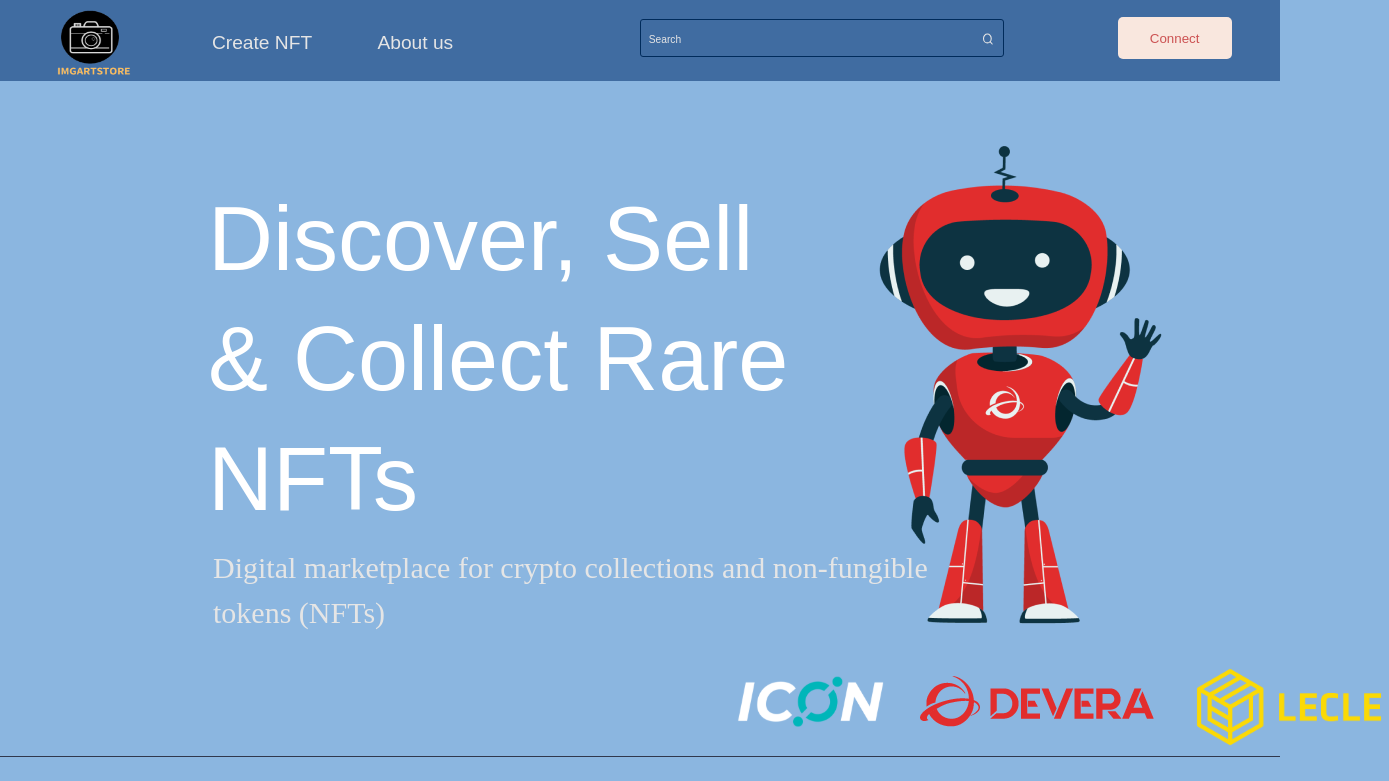
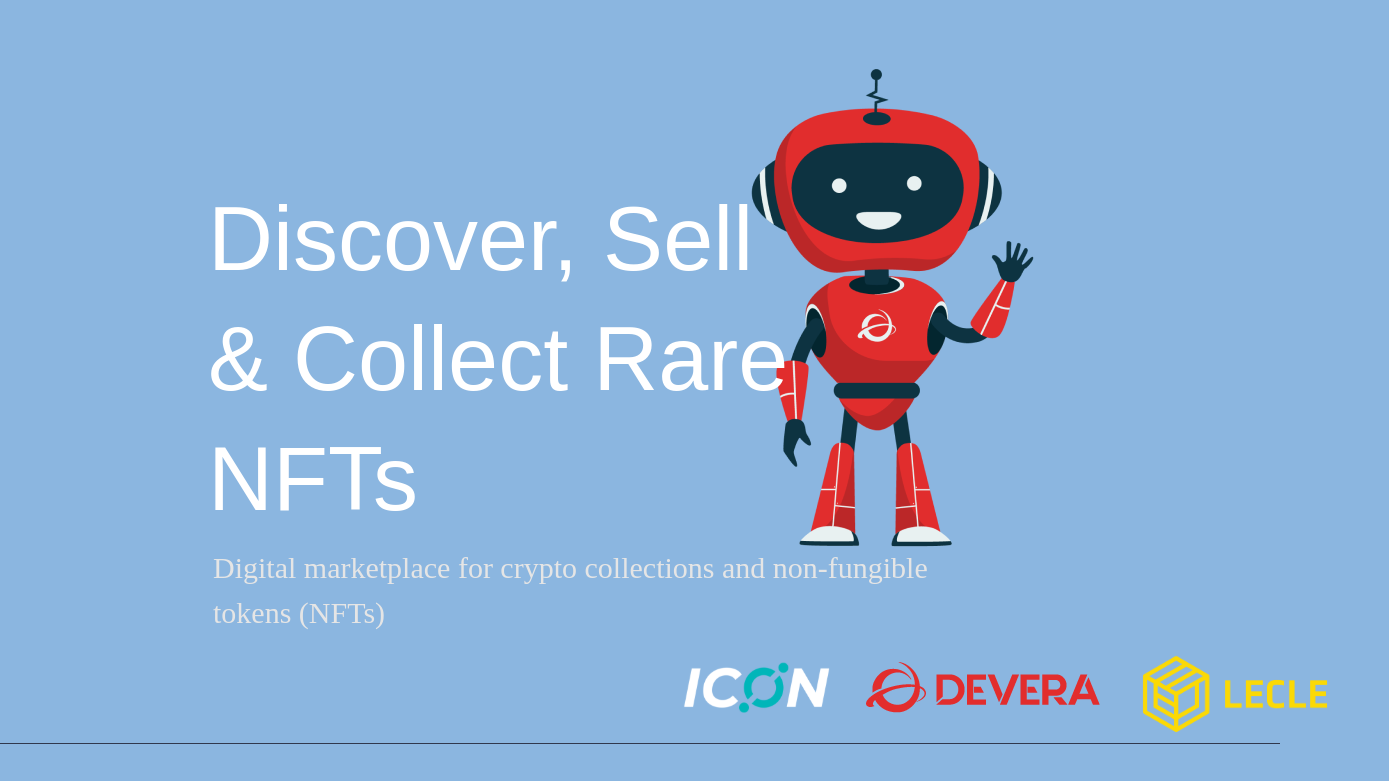
Before and after one commit to PhuongLe222/IMGART, a React (Create React App) app in the folder imgart/: page / in a window 1280 px wide. Shown: the top 781 px of the page, 1389 px wide, since content can reach past the window. Built offline with nearby package versions, Linux system fonts and the light colour scheme.

Commit message:
doing load page

```diff
--- a/imgart/src/App.js
+++ b/imgart/src/App.js
@@ -1,12 +1,15 @@
 import './App.css';
 
 import HomePage from './containers/HomePage';
+
 import {Route, Routes} from 'react-router-dom';
 
 function App() {
   return (
     <Routes>
       <Route path='/' element={<HomePage></HomePage>}></Route>
+      <Route path='/product-detail' ></Route>
+      <Route path='/create-NFT' ></Route>
     </Routes>
 
   );
--- a/imgart/src/components/Header/Header.jsx
+++ b/imgart/src/components/Header/Header.jsx
@@ -1,5 +1,6 @@
 import styled from "styled-components/macro";
 import { Button } from "../Button";
+import { Link } from "react-router-dom";
 
 const HeaderStyle = styled.div`
   header {
@@ -62,6 +63,9 @@ const HeaderStyle = styled.div`
     color: #e5e5e5;
     font-size: 0.8vw;
   }
+  a {
+    text-decoration: none;
+  }
 `;
 
 export const Header = () => {
@@ -70,7 +74,9 @@ export const Header = () => {
       <header className="main-header">
         <img className="header-logo" src="Logo.png" alt="Logo store"></img>
         <ul className="header-list">
-          <li className="header-list-item">Create NFT</li>
+          <Link to="/create-NFT">
+            <li className="header-list-item">Create NFT</li>
+          </Link>
           <li className="header-list-item">About us </li>
         </ul>
         <input className="search-input" placeholder="Search"></input>
--- a/imgart/src/components/Intro/Intro.jsx
+++ /dev/null
@@ -1,101 +0,0 @@
-import styled from "styled-components/macro";
-
-const IntroStyle = styled.div`
-  .contain-left,
-  .contain-right {
-  }
-
-  .contain-left {
-    float: left;
-    width: 50%;
-    margin-top: 10%;
-  }
-
-  .contain-right {
-    float: right;
-    width: 40%;
-    margin-top: 10%;
-  }
-  @media only screen and (max-width: 768px) {
-    .contain-left,
-    .contain-right {
-      float: none;
-      width: 100%;
-    }
-  }
-  .contain-title-left {
-    position: absolute;
-    width: 600px;
-    height: 329px;
-    left: 208px;
-    top: 179px;
-
-    font-family: "Space Grotesk", sans-serif;
-    font-style: normal;
-    font-weight: 400;
-    font-size: 90px;
-    line-height: 120px;
-    color: white;
-  }
-
-  .contain-des-left {
-    position: absolute;
-    width: 720px;
-    height: 90px;
-    left: 213px;
-    top: 545px;
-
-    font-family: "Poppins";
-    font-style: normal;
-    font-weight: 400;
-    font-size: 30px;
-    line-height: 45px;
-    color: #e5e5e5;
-  }
-
-  img,
-  picture,
-  video,
-  canvas,
-  svg {
-    display: block;
-    max-width: 1000%;
-  }
-
-  .logo-group {
-    width: 1005px;
-    display: flex;
-    justify-content: flex-end;
-    align-items: center;
-    gap: 35px;
-    margin-left: 30%;
-    margin-top: 60px;
-    margin-bottom: -5px;
-  }
-`;
-
-export const Intro = () => {
-  return (
-    <IntroStyle>
-      <div>
-        <div className="contain-left">
-          <div className="contain-title-left">
-            Discover, Sell & Collect Rare NFTs
-          </div>
-          <div className="contain-des-left">
-            Digital marketplace for crypto collections and non-fungible tokens
-            (NFTs)
-          </div>
-        </div>
-        <div className="contain-right">
-          <img src="devera.png" alt="Logo of introduction"></img>
-        </div>
-      </div>
-      <div className="logo-group">
-        <img src="icon.svg" alt="Logo of Icon"></img>
-        <img src="devera-logo.png" alt="Logo of Devera"></img>
-        <img height="120" src="lecle.png" alt="Logo of Lecle"></img>
-      </div>
-    </IntroStyle>
-  );
-};
--- a/imgart/src/components/Intro/index.js
+++ /dev/null
@@ -1,3 +0,0 @@
-import { Intro } from './Intro';
-
-export { Intro };
--- a/imgart/src/components/NFT/NFT.jsx
+++ b/imgart/src/components/NFT/NFT.jsx
@@ -1,5 +1,7 @@
 import styled from "styled-components/macro";
 import "./NFT.css";
+import { Link } from "react-router-dom";
+
 const StyledP = styled.p`
   color: #ffffff;
   font-family: DM Mono;
@@ -21,8 +23,10 @@ const P = ({ children, FSize, PLeft, Display, Valign }) => {
     </StyledP>
   );
 };
-export const NFT = ({ src, name, avt, author, price }) => {
+export const NFT = ({ src, name, avt, author, price, link }) => {
+  console.log(link);
   return (
+    <Link to={link ? link : ""}>
       <div className="NFT">
         <img className="NFT-image" src={src} alt="NFT"></img>
         <img class="avatar" src={avt} alt="avatar"></img>
@@ -43,5 +47,6 @@ export const NFT = ({ src, name, avt, author, price }) => {
           </span>
         </span>
       </div>
+    </Link>
   );
 };
--- a/imgart/src/containers/HomePage/HomePage.css
+++ b/imgart/src/containers/HomePage/HomePage.css
@@ -1,4 +1,59 @@
 
+.content-container {
+  display: flex;
+}
+.contain-info {
+  float: left;
+  width: 50%;
+  margin-top: 10%;
+}
+
+.contain-title {
+  position: absolute;
+  width: 600px;
+  height: 329px;
+  left: 208px;
+  top: 179px;
+
+  font-family: "Space Grotesk", sans-serif;
+  font-style: normal;
+  font-weight: 400;
+  font-size: 90px;
+  line-height: 120px;
+  color: white;
+}
+
+.contain-des {
+  position: absolute;
+  width: 720px;
+  height: 90px;
+  left: 213px;
+  top: 545px;
+
+  font-family: "Poppins";
+  font-style: normal;
+  font-weight: 400;
+  font-size: 30px;
+  line-height: 45px;
+  color: #e5e5e5;
+}
+.contain-image {
+  float: right;
+  width: 50%;
+  margin-top: 10%;
+  margin-left: 18%;
+}
+
+.logo-group {
+  width: 1005px;
+  display: flex;
+  justify-content: flex-end;
+  align-items: center;
+  gap: 35px;
+  margin-left: 30%;
+  margin-top: 60px;
+  margin-bottom: -5px;
+}
 .content-container-1 {
     width: 100%;
     display: flex;
--- a/imgart/src/containers/HomePage/HomePage.jsx
+++ b/imgart/src/containers/HomePage/HomePage.jsx
@@ -1,17 +1,39 @@
 import React from "react";
-
+import styled from "styled-components";
 import "./HomePage.css";
-import { Header } from "../../components/Header";
-import { Intro } from "../../components/Intro/Intro";
-import { Footer } from "../../components/Footer";
 import { Button } from "../../components/Button";
 import { NFT } from "../../components/NFT/NFT";
+import { Link } from "react-router-dom";
+
+const HomePageStyle = styled.div`
+  display: flex;
+  justify-content: center;
+  align-items: center;
+  flex-direction: column;
+`;
 
 export const HomePage = () => {
   return (
-    <div>
-      <Header></Header>
-      <Intro></Intro>
+    <HomePageStyle>
+      <div className="content-container">
+        <div className="contain-info">
+          <div className="contain-title">
+            Discover, Sell & Collect Rare NFTs
+          </div>
+          <div className="contain-des">
+            Digital marketplace for crypto collections and non-fungible tokens
+            (NFTs)
+          </div>
+        </div>
+        <div className="contain-image">
+          <img src="devera.png" alt="Logo of introduction"></img>
+        </div>
+      </div>
+      <div className="logo-group">
+        <img src="icon.svg" alt="Logo of Icon"></img>
+        <img src="devera-logo.png" alt="Logo of Devera"></img>
+        <img height="120" src="lecle.png" alt="Logo of Lecle"></img>
+      </div>
       <div className="content-container-1">
         <div className="content-title">SUPER HOT</div>
         <div className="select-btn-list">
@@ -38,8 +60,10 @@ export const HomePage = () => {
           </Button>
         </div>
       </div>
+
       <div className="NFT-group">
         <NFT
+          link={"product-detail"}
           src={"NFT1.png"}
           name={"Doodle"}
           avt={"avt.png"}
@@ -47,6 +71,7 @@ export const HomePage = () => {
           price={"8.0"}
         ></NFT>
         <NFT
+          link={"product-detail"}
           src={"NFT2.png"}
           name={"Small Bro"}
           avt={"avt.png"}
@@ -54,6 +79,7 @@ export const HomePage = () => {
           price={"0.049"}
         ></NFT>
         <NFT
+          link={"product-detail"}
           src={"image.png"}
           name={"Crazy Apes"}
           avt={"avt.png"}
@@ -61,6 +87,7 @@ export const HomePage = () => {
           price={"3.90"}
         ></NFT>
         <NFT
+          link={"product-detail"}
           src={"image.png"}
           name={"Crazy Apes"}
           avt={"avt.png"}
@@ -68,6 +95,7 @@ export const HomePage = () => {
           price={"3.90"}
         ></NFT>
         <NFT
+          link={"product-detail"}
           src={"image.png"}
           name={"Crazy Apes"}
           avt={"avt.png"}
@@ -75,6 +103,7 @@ export const HomePage = () => {
           price={"3.90"}
         ></NFT>
         <NFT
+          link={"product-detail"}
           src={"image.png"}
           name={"Crazy Apes"}
           avt={"avt.png"}
@@ -82,6 +111,7 @@ export const HomePage = () => {
           price={"3.90"}
         ></NFT>
       </div>
+
       <div className="page-btn-group">
         <div className="page-btn-item">
           <i className="fa-solid fa-angles-left"></i>
@@ -105,7 +135,6 @@ export const HomePage = () => {
           <i className="fa-solid fa-angles-right"></i>
         </div>
       </div>
-      <Footer></Footer>
-    </div>
+    </HomePageStyle>
   );
 };
```
Lines whose indentation alone changed are shown as unchanged.
